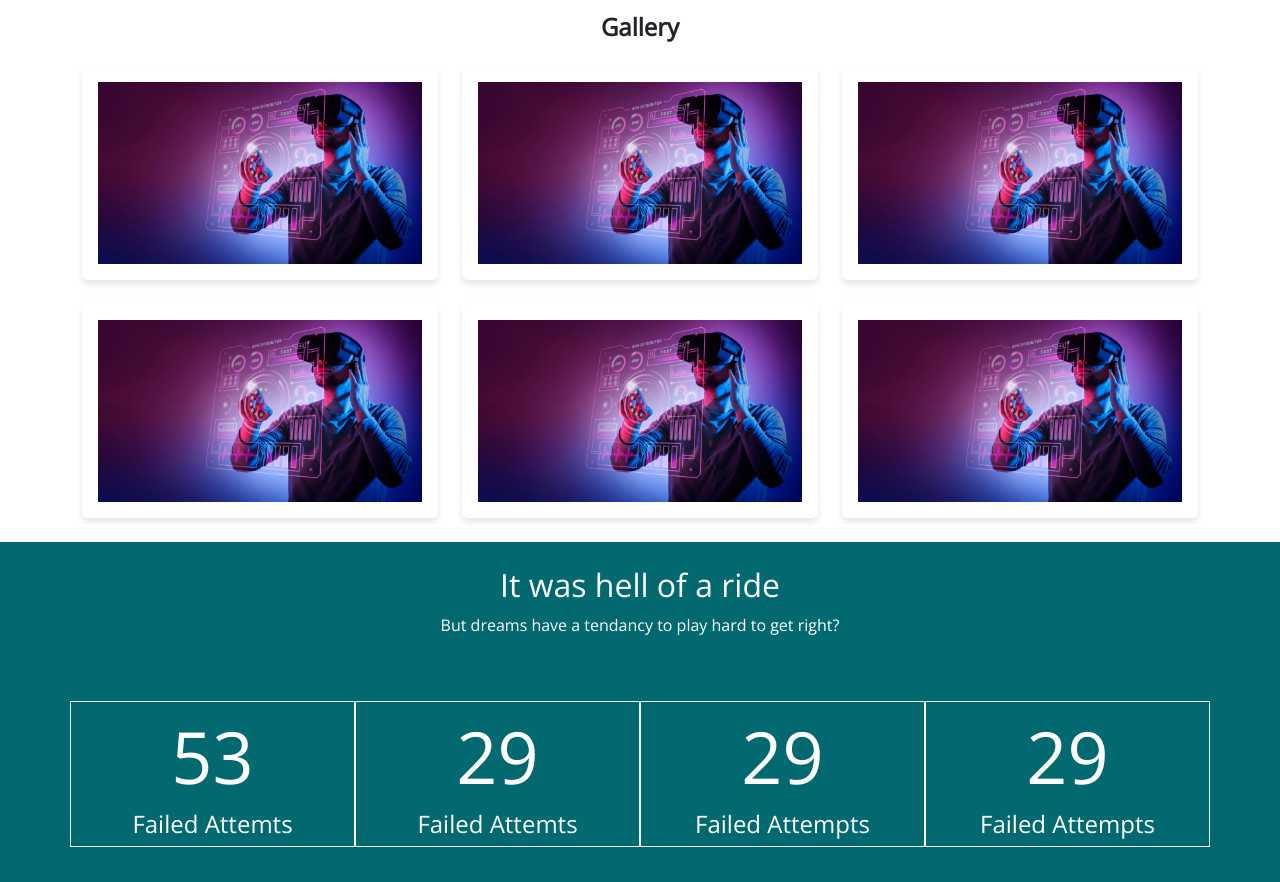
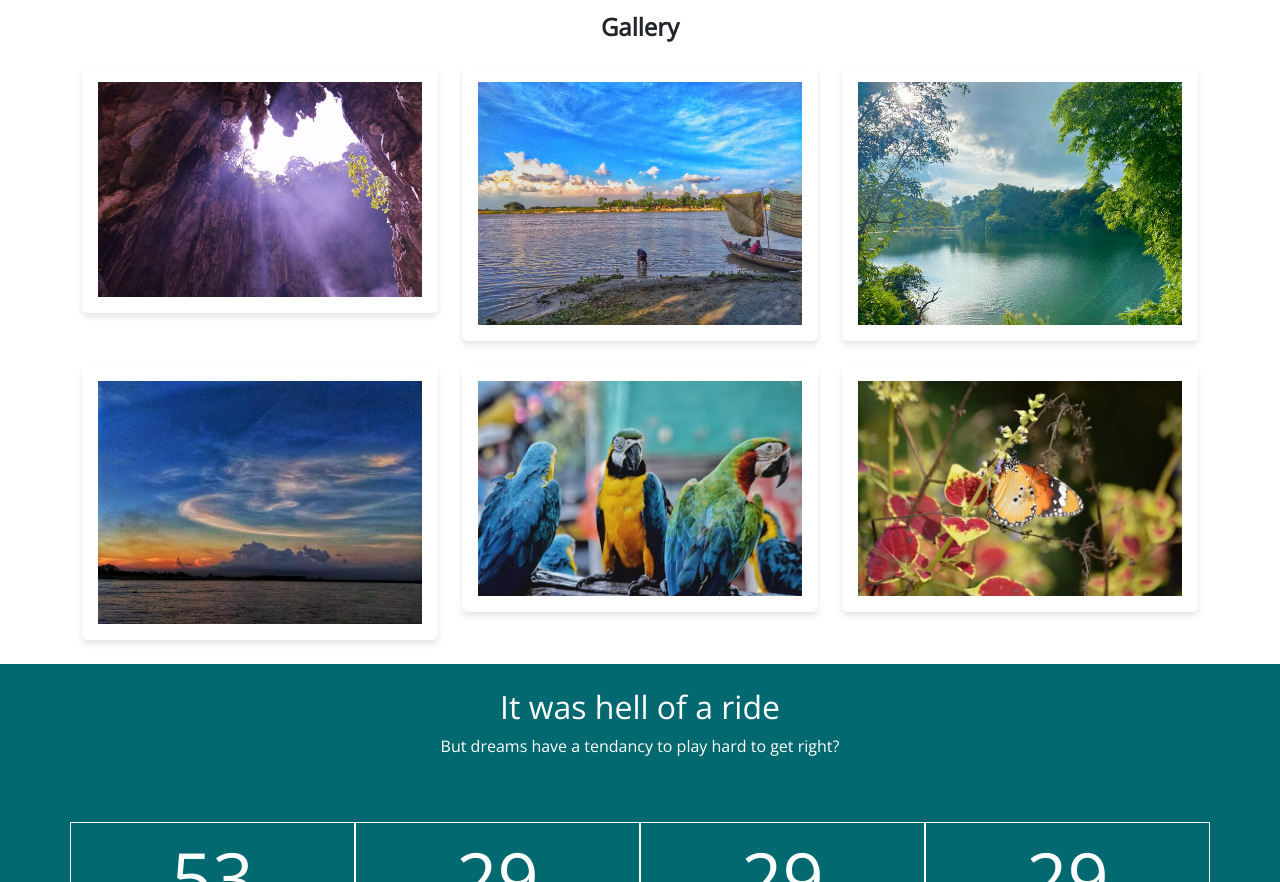
Before and after one commit to azmainhossain99/azmainhossain99.github.io, a plain HTML site: page index.html in a window 1280 px wide. Shown: the part 2461-3343 px from the top of the page. Drawn offline with nearby package versions, Linux system fonts and the light colour scheme; a web font is replaced by a local one.

Commit message:
Update index.html

```diff
--- a/index.html
+++ b/index.html
@@ -184,21 +184,21 @@
         <div class="col-12 col-md-6 col-lg-4">
           <div class="card">
             <div class="card-body">
-                <img src="/img/1.jpg" alt="" class="img-fluid">
+                <img src="/img/2.jpeg" alt="" class="img-fluid">
             </div>
           </div>
         </div>
         <div class="col-12 col-md-6 col-lg-4">
           <div class="card">
             <div class="card-body">
-                <img src="/img/1.jpg" alt="" class="img-fluid">
+                <img src="/img/3.jpeg" alt="" class="img-fluid">
             </div>
           </div>
         </div>
         <div class="col-12 col-md-6 col-lg-4">
           <div class="card">
             <div class="card-body">
-                <img src="/img/1.jpg" alt="" class="img-fluid">
+                <img src="/img/5.jpeg" alt="" class="img-fluid">
             </div>
           </div>
         </div>
@@ -207,21 +207,21 @@
         <div class="col-12 col-md-6 col-lg-4">
           <div class="card">
             <div class="card-body">
-                <img src="/img/1.jpg" alt="" class="img-fluid">
+                <img src="/img/6.jpeg" alt="" class="img-fluid">
             </div>
           </div>
         </div>
         <div class="col-12 col-md-6 col-lg-4">
           <div class="card">
             <div class="card-body">
-                <img src="/img/1.jpg" alt="" class="img-fluid">
+                <img src="/img/7.jpeg" alt="" class="img-fluid">
             </div>
           </div>
         </div>
         <div class="col-12 col-md-6 col-lg-4">
           <div class="card">
             <div class="card-body">
-                <img src="/img/1.jpg" alt="" class="img-fluid">
+                <img src="/img/8.jpeg" alt="" class="img-fluid">
             </div>
           </div>
         </div>
```
